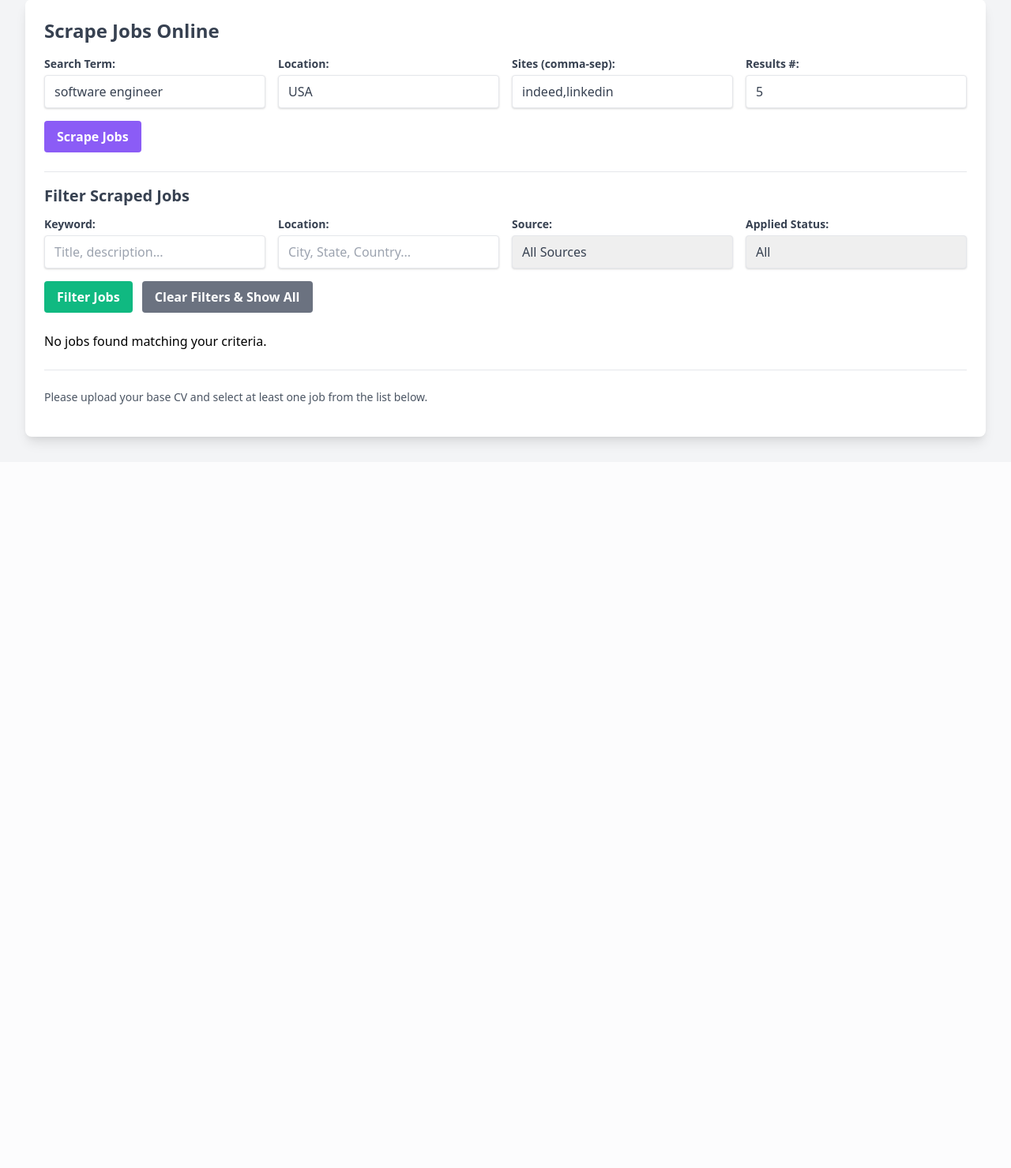
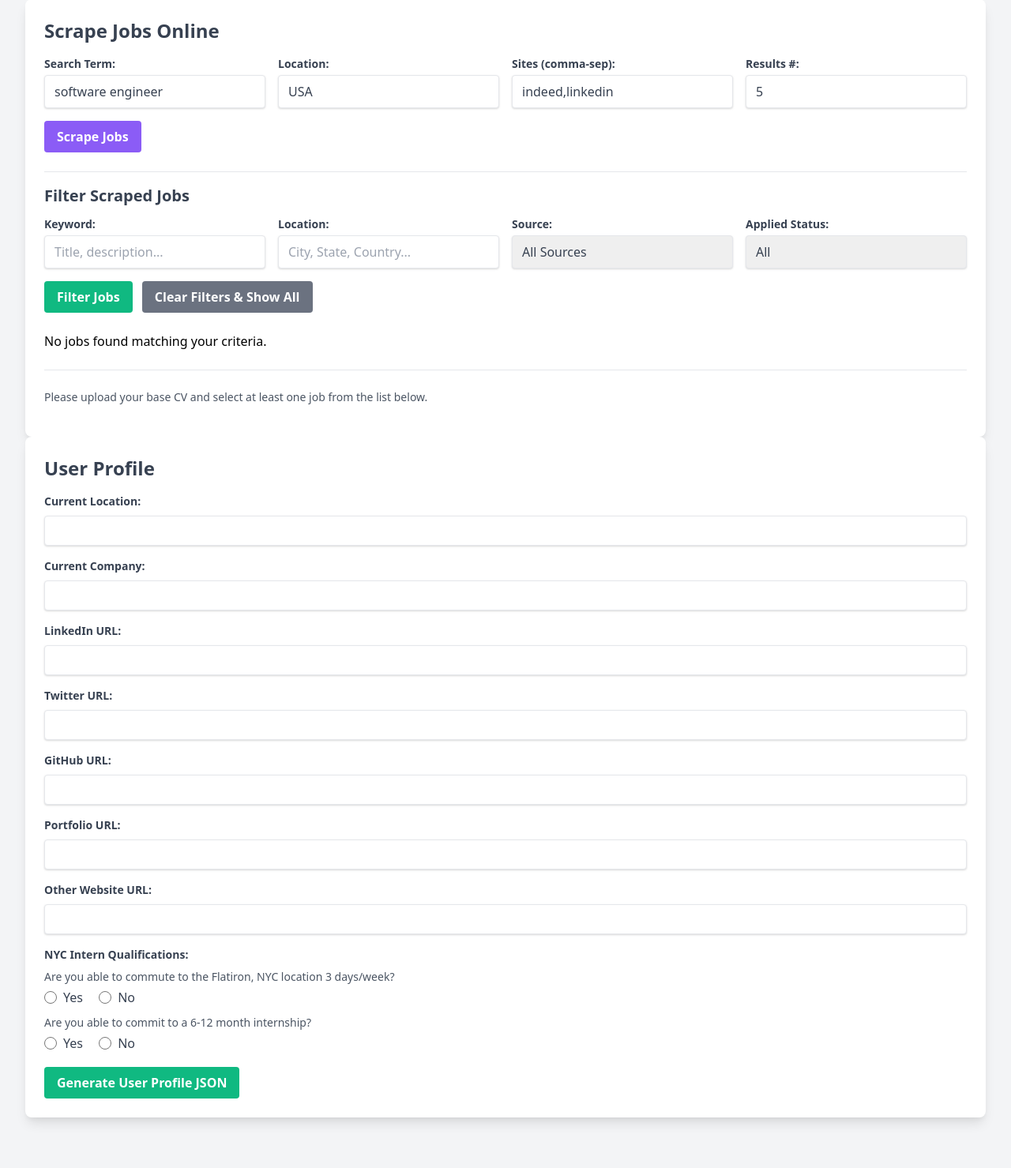
Before and after one commit to ACosmicCake/AutoCVModifier, a Flask app: page / in a window 1280 px wide. Shown: the part 645-2124 px from the top of the page at 79% size. Before the commit the page ends 1213 px from the top, so only its background shows below. Run offline with Flask 3, Linux system fonts and the light colour scheme; data that the repository does not hold is empty.

Commit message:
feat: Add user profile input section and JSON generation
This implements a new UI section at the bottom of the page for you to input your personal information relevant to job applications.

Key changes:
- I added an HTML form to `app/templates/index.html` with fields for:
    - Current Location, Current Company
    - LinkedIn, Twitter, GitHub, Portfolio, Other Website URLs
    - NYC Intern Qualifications (commute and commitment duration via radio buttons)
- I styled the new section using Tailwind CSS to match the existing page design.
- I implemented JavaScript logic in `app/static/js/main.js` to:
    - Read data from the form inputs.
    - Construct a JSON object (`User_profile.json`) with your information.
    - Allow you to download the generated JSON file.
- The HTML and JavaScript are structured to allow for easy addition of new fields in the future.

This feature helps you consolidate your job application-related information not typically found in a standard CV.

```diff
--- a/app/static/js/main.js
+++ b/app/static/js/main.js
@@ -488,6 +488,61 @@ document.addEventListener('DOMContentLoaded', () => {
         });
     }
 
+    // --- User Profile Form ---
+    const userProfileForm = document.getElementById('userProfileForm');
+    const generateProfileButton = document.getElementById('generateProfileButton');
+
+    if (generateProfileButton && userProfileForm) {
+        generateProfileButton.addEventListener('click', () => {
+            const userProfileData = {};
+
+            // Populate with values from the form fields
+            userProfileData.CurrentLocation = document.getElementById('currentLocation').value;
+            userProfileData.CurrentCompany = document.getElementById('currentCompany').value;
+            userProfileData.LinkedInURL = document.getElementById('linkedinUrl').value;
+            userProfileData.TwitterURL = document.getElementById('twitterUrl').value;
+            userProfileData.GitHubURL = document.getElementById('githubUrl').value;
+            userProfileData.PortfolioURL = document.getElementById('portfolioUrl').value;
+            userProfileData.OtherWebsiteURL = document.getElementById('otherWebsiteUrl').value;
+
+            // NYC Intern Qualifications
+            userProfileData.NYCInternQualifications = {};
+            const commuteYes = document.getElementById('commuteYes').checked;
+            const commuteNo = document.getElementById('commuteNo').checked;
+            if (commuteYes) {
+                userProfileData.NYCInternQualifications.CommuteToFlatiron = true;
+            } else if (commuteNo) {
+                userProfileData.NYCInternQualifications.CommuteToFlatiron = false;
+            } else {
+                userProfileData.NYCInternQualifications.CommuteToFlatiron = null;
+            }
+
+            const commitYes = document.getElementById('commitYes').checked;
+            const commitNo = document.getElementById('commitNo').checked;
+            if (commitYes) {
+                userProfileData.NYCInternQualifications.CommitToInternshipDuration = true;
+            } else if (commitNo) {
+                userProfileData.NYCInternQualifications.CommitToInternshipDuration = false;
+            } else {
+                userProfileData.NYCInternQualifications.CommitToInternshipDuration = null;
+            }
+
+            // Convert to JSON string
+            const jsonString = JSON.stringify(userProfileData, null, 2);
+
+            // Trigger download
+            const blob = new Blob([jsonString], { type: 'application/json' });
+            const href = URL.createObjectURL(blob);
+            const link = document.createElement('a');
+            link.href = href;
+            link.download = 'User_profile.json';
+            document.body.appendChild(link);
+            link.click();
+            document.body.removeChild(link);
+            URL.revokeObjectURL(href);
+        });
+    }
+
     // --- Initial Load ---
     if (jobResultsDiv) { // Basic check, specific elements for filters/batch are checked inside their setup.
         fetchAndDisplayJobs();
--- a/app/templates/index.html
+++ b/app/templates/index.html
@@ -129,6 +129,72 @@
             </div>
         </section>
 
+        <!-- User Profile Section -->
+        <section id="user-profile-section" class="bg-white p-6 rounded-lg shadow-lg mb-8">
+            <h2 class="text-2xl font-semibold text-gray-700 mb-4">User Profile</h2>
+            <form id="userProfileForm">
+                <div class="mb-4">
+                    <label for="currentLocation" class="block text-gray-700 text-sm font-bold mb-2">Current Location:</label>
+                    <input type="text" id="currentLocation" name="currentLocation" class="shadow appearance-none border rounded w-full py-2 px-3 text-gray-700 leading-tight focus:outline-none focus:shadow-outline">
+                </div>
+                <div class="mb-4">
+                    <label for="currentCompany" class="block text-gray-700 text-sm font-bold mb-2">Current Company:</label>
+                    <input type="text" id="currentCompany" name="currentCompany" class="shadow appearance-none border rounded w-full py-2 px-3 text-gray-700 leading-tight focus:outline-none focus:shadow-outline">
+                </div>
+                <div class="mb-4">
+                    <label for="linkedinUrl" class="block text-gray-700 text-sm font-bold mb-2">LinkedIn URL:</label>
+                    <input type="text" id="linkedinUrl" name="linkedinUrl" class="shadow appearance-none border rounded w-full py-2 px-3 text-gray-700 leading-tight focus:outline-none focus:shadow-outline">
+                </div>
+                <div class="mb-4">
+                    <label for="twitterUrl" class="block text-gray-700 text-sm font-bold mb-2">Twitter URL:</label>
+                    <input type="text" id="twitterUrl" name="twitterUrl" class="shadow appearance-none border rounded w-full py-2 px-3 text-gray-700 leading-tight focus:outline-none focus:shadow-outline">
+                </div>
+                <div class="mb-4">
+                    <label for="githubUrl" class="block text-gray-700 text-sm font-bold mb-2">GitHub URL:</label>
+                    <input type="text" id="githubUrl" name="githubUrl" class="shadow appearance-none border rounded w-full py-2 px-3 text-gray-700 leading-tight focus:outline-none focus:shadow-outline">
+                </div>
+                <div class="mb-4">
+                    <label for="portfolioUrl" class="block text-gray-700 text-sm font-bold mb-2">Portfolio URL:</label>
+                    <input type="text" id="portfolioUrl" name="portfolioUrl" class="shadow appearance-none border rounded w-full py-2 px-3 text-gray-700 leading-tight focus:outline-none focus:shadow-outline">
+                </div>
+                <div class="mb-4">
+                    <label for="otherWebsiteUrl" class="block text-gray-700 text-sm font-bold mb-2">Other Website URL:</label>
+                    <input type="text" id="otherWebsiteUrl" name="otherWebsiteUrl" class="shadow appearance-none border rounded w-full py-2 px-3 text-gray-700 leading-tight focus:outline-none focus:shadow-outline">
+                </div>
+                <div class="mb-4">
+                    <label class="block text-gray-700 text-sm font-bold mb-2">NYC Intern Qualifications:</label>
+                    <fieldset class="mt-2">
+                        <legend class="sr-only">NYC Intern Qualifications</legend>
+                        <div class="mb-2">
+                            <p class="text-gray-600 text-sm mb-1">Are you able to commute to the Flatiron, NYC location 3 days/week?</p>
+                            <label for="commuteYes" class="inline-flex items-center mr-4">
+                                <input type="radio" id="commuteYes" name="commuteToFlatiron" value="true" class="form-radio h-4 w-4 text-blue-600">
+                                <span class="ml-2 text-gray-700">Yes</span>
+                            </label>
+                            <label for="commuteNo" class="inline-flex items-center">
+                                <input type="radio" id="commuteNo" name="commuteToFlatiron" value="false" class="form-radio h-4 w-4 text-blue-600">
+                                <span class="ml-2 text-gray-700">No</span>
+                            </label>
+                        </div>
+                        <div>
+                            <p class="text-gray-600 text-sm mb-1">Are you able to commit to a 6-12 month internship?</p>
+                            <label for="commitYes" class="inline-flex items-center mr-4">
+                                <input type="radio" id="commitYes" name="commitToInternship" value="true" class="form-radio h-4 w-4 text-blue-600">
+                                <span class="ml-2 text-gray-700">Yes</span>
+                            </label>
+                            <label for="commitNo" class="inline-flex items-center">
+                                <input type="radio" id="commitNo" name="commitToInternship" value="false" class="form-radio h-4 w-4 text-blue-600">
+                                <span class="ml-2 text-gray-700">No</span>
+                            </label>
+                        </div>
+                    </fieldset>
+                </div>
+                <button type="button" id="generateProfileButton" class="bg-green-500 hover:bg-green-700 text-white font-bold py-2 px-4 rounded focus:outline-none focus:shadow-outline">
+                    Generate User Profile JSON
+                </button>
+            </form>
+        </section>
+
         <!-- Loading Indicator -->
         <div id="loadingIndicator" class="fixed top-0 left-0 w-full h-full bg-gray-900 bg-opacity-50 flex justify-center items-center z-50 hidden">
             <div class="loader ease-linear rounded-full border-8 border-t-8 border-gray-200 h-32 w-32"></div>
```
